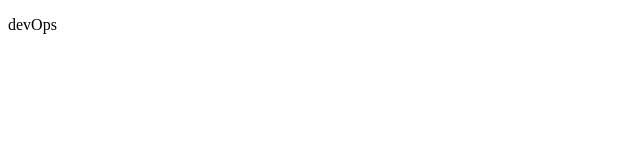
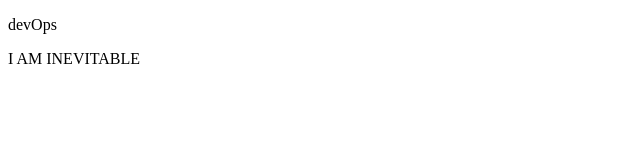
Before and after one commit to shash0708/devOps1, a plain HTML site: page index.html in a window 1280 px wide. Shown: the whole page, without its empty margins (0-640 px from the left). Drawn offline with Linux system fonts and the light colour scheme.

Commit message:
file entered

```diff
--- a/index.html
+++ b/index.html
@@ -6,6 +6,7 @@
     <meta name="viewport" content="width=device-width, initial-scale=1.0">
     <title>Document</title>
     <p>devOps</p>
+    <p>I AM INEVITABLE</p>
 </head>
 <body>
 
```
